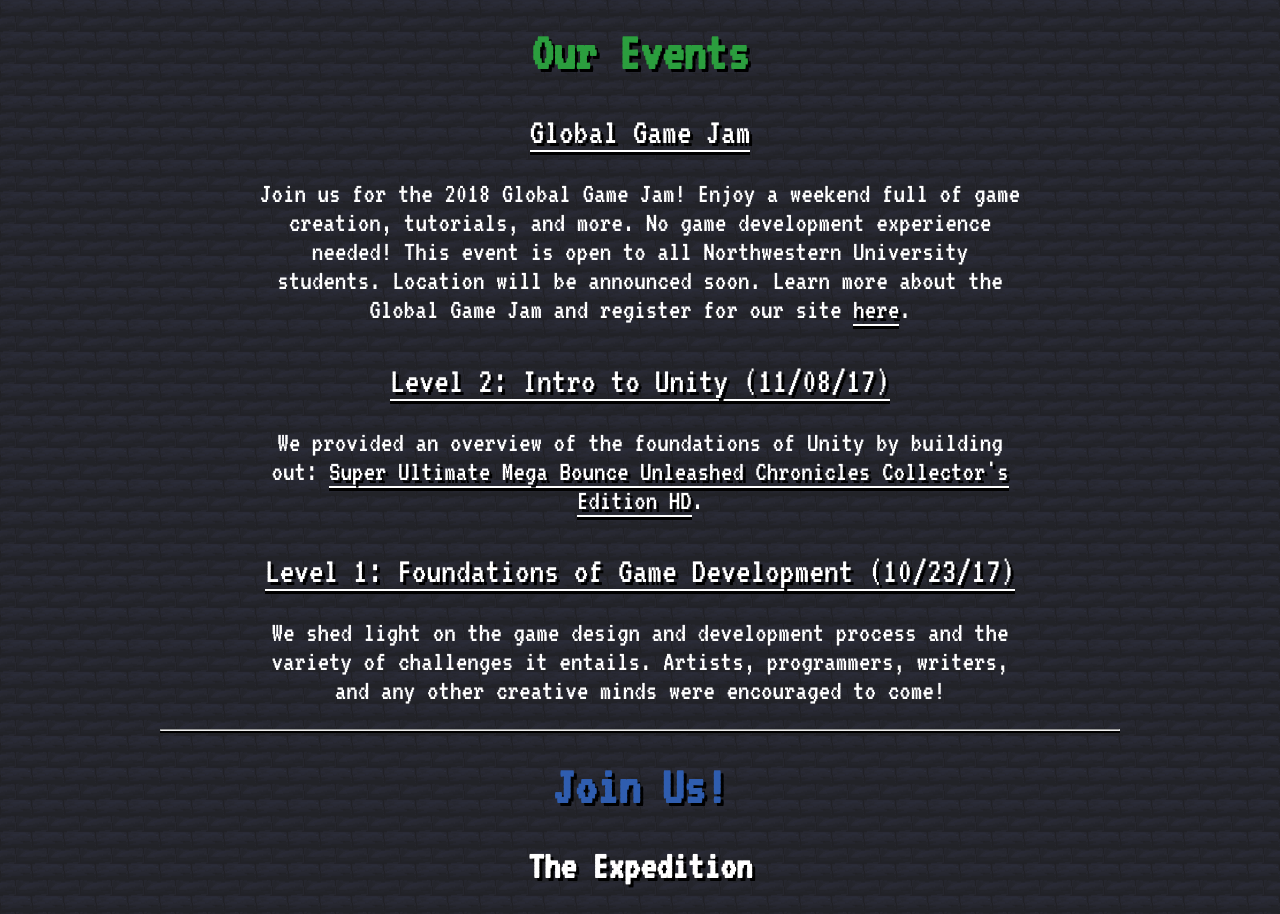
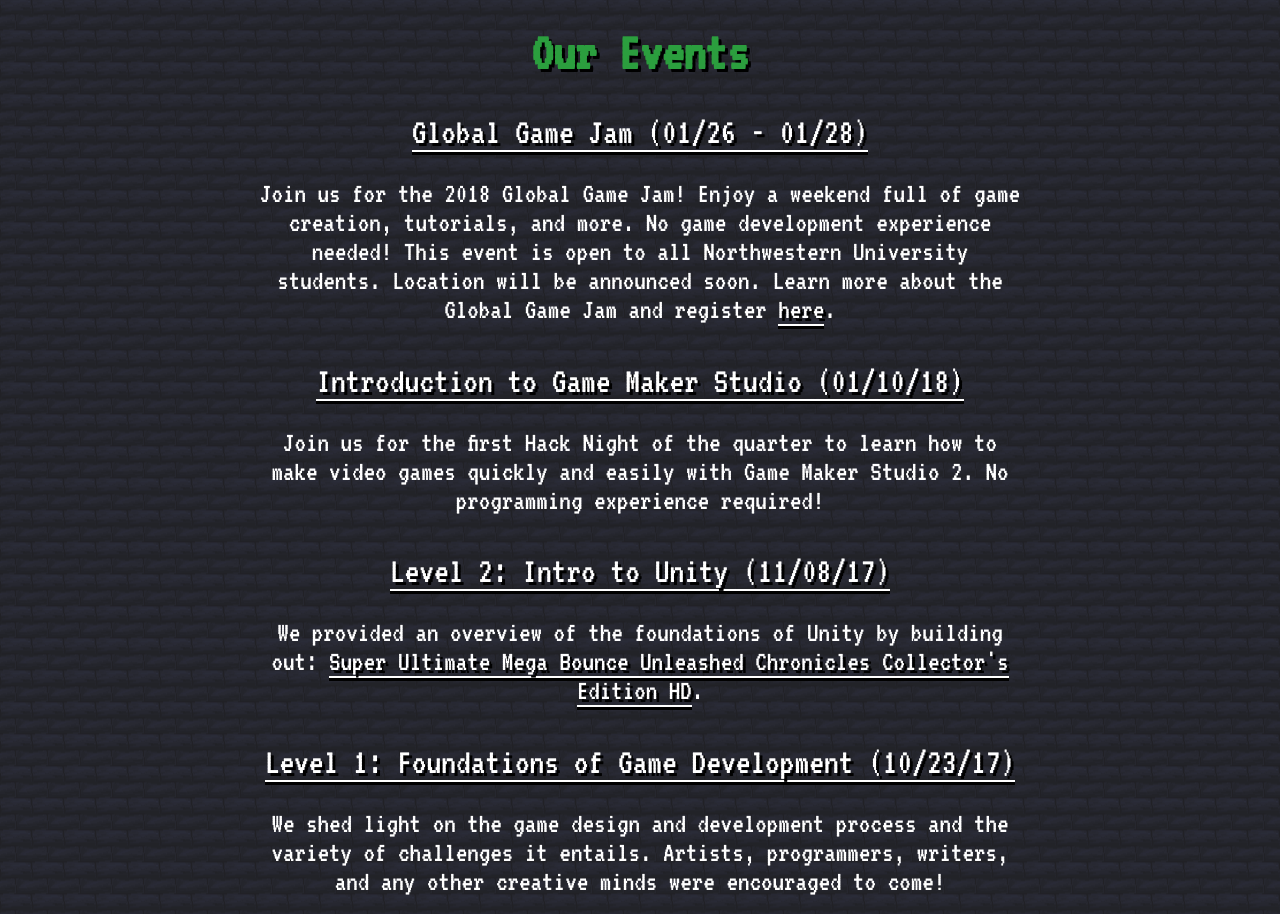
Before and after one commit to PIE-NU/Website, a website: page app/public/index.html in a window 1280 px wide. Shown: the part 1082-1996 px from the top of the page. Drawn offline with Linux system fonts and the light colour scheme.

Commit message:
Add GMS tutorial

```diff
--- a/app/public/index.html
+++ b/app/public/index.html
@@ -54,8 +54,13 @@
 					<h2 style="color:#2b9e3e">Our Events</h2>
 					<div id="event-holder">
 						<div class="event-content">
-						  <p class="ev-title"><a href="https://www.facebook.com/events/1530001140402849/" target="_blank">Global Game Jam</a></p>
-						  <p class="ev-text">Join us for the 2018 Global Game Jam! Enjoy a weekend full of game creation, tutorials, and more. No game development experience needed! This event is open to all Northwestern University students. Location will be announced soon. Learn more about the Global Game Jam and register for our site <a href="https://globalgamejam.org/2018/jam-sites/northwestern-university" target="_blank">here</a>.</p>
+							<p class="ev-title"><a href="https://www.facebook.com/events/1530001140402849/" target="_blank">Global Game Jam (01/26 - 01/28)</a></p>
+							<p class="ev-text">Join us for the 2018 Global Game Jam! Enjoy a weekend full of game creation, tutorials, and more. No game development experience needed! This event is open to all Northwestern University students. Location will be announced soon. Learn more about the Global Game Jam and register <a href="https://globalgamejam.org/2018/jam-sites/northwestern-university" target="_blank">here</a>.</p>
+						</div>
+						<div class="event-break"></div>
+						<div class="event-content">
+							<p class="ev-title"><a href="https://www.facebook.com/events/322777524889902/" target="_blank">Introduction to Game Maker Studio (01/10/18)</a></p>
+							<p class="ev-text">Join us for the first Hack Night of the quarter to learn how to make video games quickly and easily with Game Maker Studio 2. No programming experience required!</p>
 						</div>
 						<div class="event-break"></div>
 						<div class="event-content">
```
Lines whose indentation alone changed are shown as unchanged.
